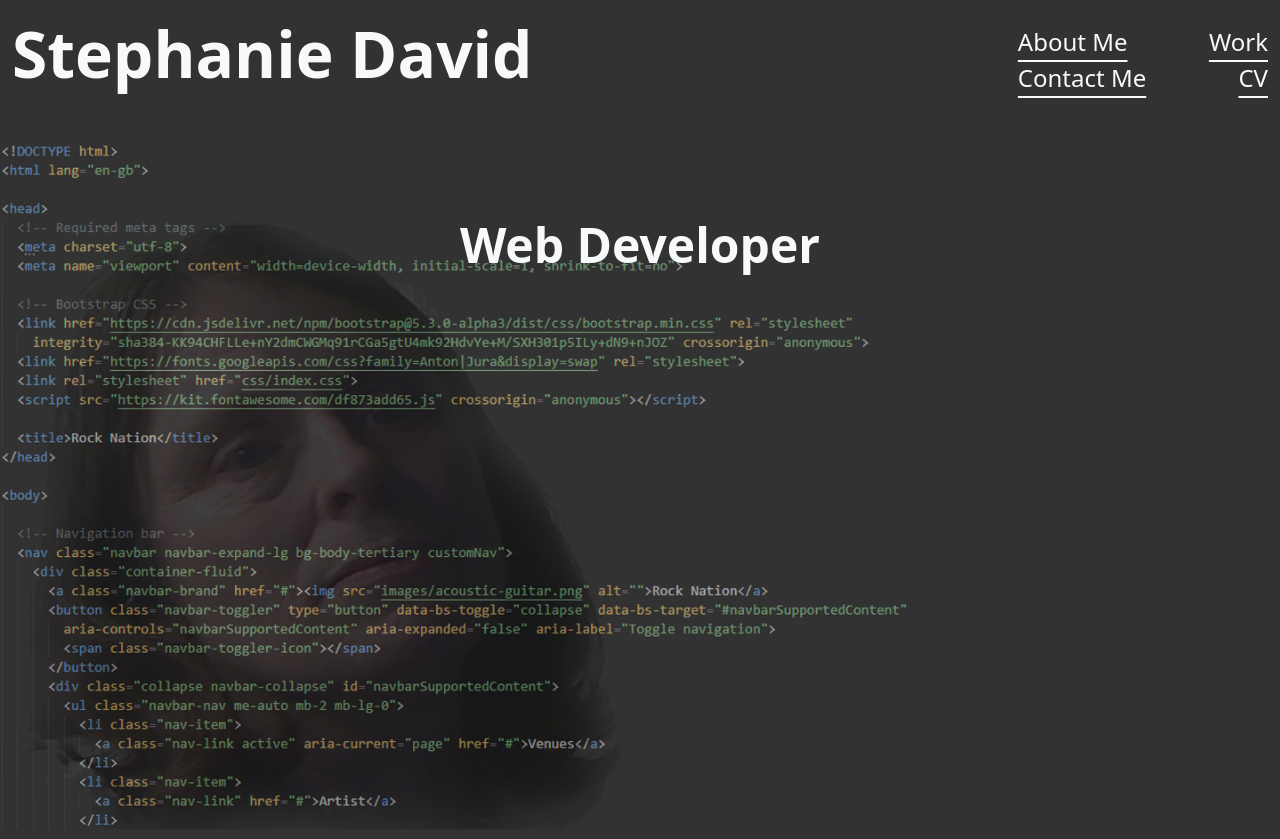
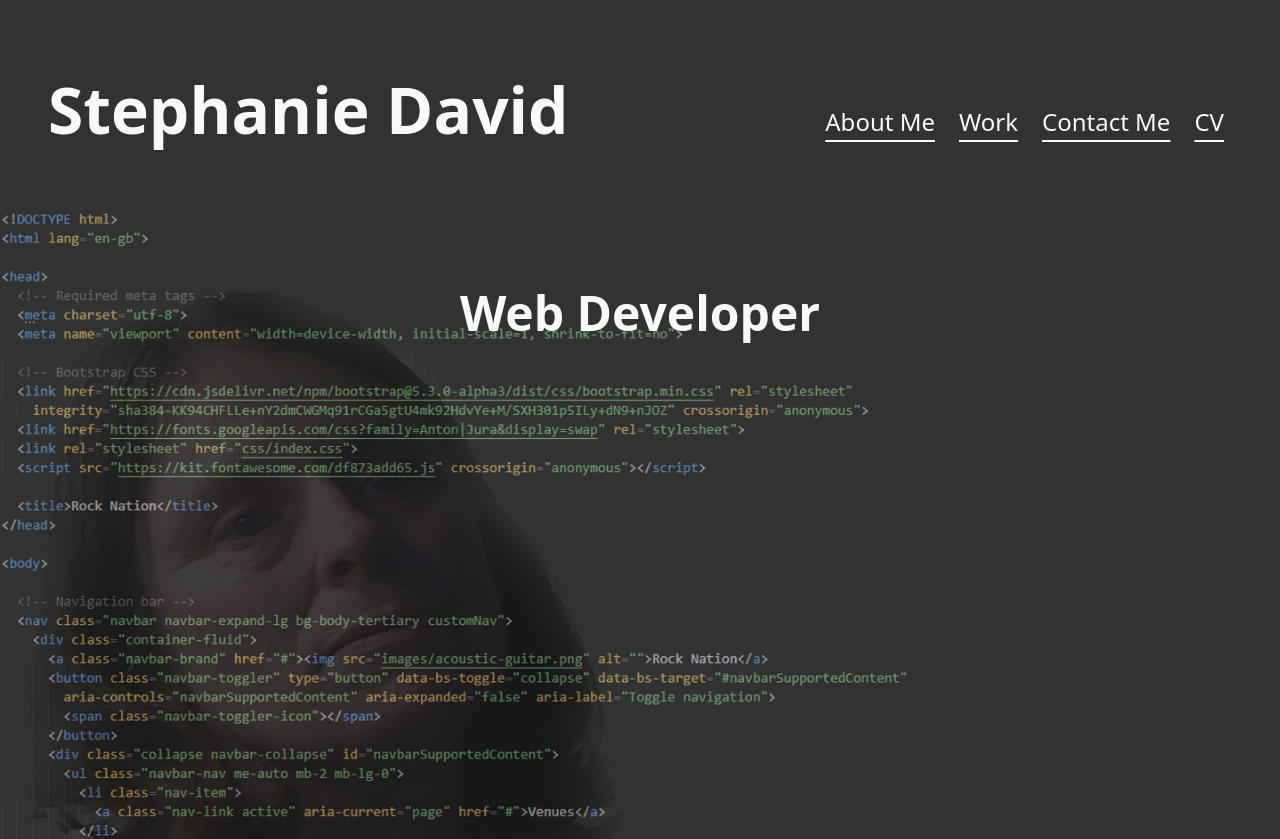
Before and after one commit to stephdavid/Bootstrap-Portfolio, a plain HTML site: page index.html in a window 1280 px wide. Shown: the top 839 px of the page. Drawn offline with nearby package versions, Linux system fonts and the light colour scheme.

Commit message:
preserving the page as it is - before any new tweaks

```diff
--- a/css/reset.css
+++ /dev/null
@@ -1,36 +0,0 @@
- * {
-  margin: 0;
-  padding: 0;
-}
-
-*,
-*::before,
-*::after {
-  box-sizing: border-box;
-}
-
-button {
-  background: none;
-  border: none;
-  outline: none;
-  cursor: pointer;
-}
-
-a {
-  text-decoration: none;
-  color: inherit;
-}
-
-ul {
-  list-style-type: none;
-}
-
-img {
-  max-width: 100%;
-  display: block;
-}
-
-table {
-  width: 100%;
-  border-collapse: collapse;
-}
--- a/css/style.css
+++ b/css/style.css
@@ -10,16 +10,16 @@ body {
 
 /*.row {
   border: solid 2px black;
-}*/
+}
 nav ul (
   min-width:00px)
+*/
 
 
 
 
 
-
-/* These css rules apply for display screens 800px and larger */
+/* These css rules apply for display screens 800px and larger
 @media (min-width: 800px) {
 
 
--- a/index.html
+++ b/index.html
@@ -18,22 +18,24 @@
 
 <body>
 
-  <header class="d-flex flex-row justify-content-between py-3 mb-4">
-    <div class="container d-flex flex-wrap justify-content-start">
-      <h1 class="display-3 text-light fw-semibold pl-10">Stephanie David</h1>
+  <header class="d-flex flex-wrap justify-content-between m-5"> <!--keep-->
+    <div class="d-flex flex-wrap justify-content-start">
+      <h1 class="display-3 text-light fw-semibold ml-5 mt-4 pl-5">Stephanie David</h1>
     </div>
-    <nav class="py-2" id="nav">
-      <div class="container d-flex flex-wrap">
-        <ul class="d-flex flex-row justify-content-between nav me-auto">
-          <li class="nav-item"><a href="#about-me" class="link-offset-3 fs-4 text-light">About Me</a></li>
-          <li class="nav-item"><a href="#work" class="link-offset-3 fs-4 text-light">Work</a></li>
-          <li class="nav-item"><a href="#contact-me" class="link-offset-3 fs-4 text-light">Contact Me</a>
-          </li>
-          <li class="nav-item"><a
-              href="https://docs.google.com/document/d/1TDwgyvTgH-yHyDipq7hhaCxOUFc2_VESzmb7CQQOLaI/edit#heading=h.gnzxadkltywr"
-              class="link-offset-3 fs-4 text-light text-light">CV</a></li>
-        </ul>
-      </div>
+
+
+
+    <nav class="d-flex justify-content-end mt-5 mr-5" id="nav">
+      <ul class="d-flex list-unstyled list-inline">
+        <li class="list-inline-item p-2"><a href="#about-me" class="link-offset-3 fs-4 text-light">About&nbsp;Me</a>
+        </li>
+        <li class="list-inline-item p-2"><a href="#work" class="link-offset-3 fs-4 text-light">Work</a></li>
+        <li class="list-inline-item p-2"><a href="#contact-me" class="link-offset-3 fs-4 text-light">Contact&nbsp;Me</a>
+        </li>
+        <li class="list-inline-item p-2"><a
+            href="https://docs.google.com/document/d/1TDwgyvTgH-yHyDipq7hhaCxOUFc2_VESzmb7CQQOLaI/edit#heading=h.gnzxadkltywr"
+            class="link-offset-3 fs-4 text-light text-light">CV</a></li>
+      </ul>
     </nav>
   </header>
 
@@ -42,7 +44,7 @@
   <div class="p-5 text-center" class="bg-image"
     style="background: url('images/bgd.png') no-repeat; background-size: cover; height: 100vh;">
     <div class="container py-4">
-      <h2 class="display-5 text-light fw-semibold">Web Developer</h2>
+      <h2 class="display-5 text-light fw-semibold">Web&nbsp;Developer</h2>
     </div>
   </div>
 
```
Also changed, not shown: 1 other file.
